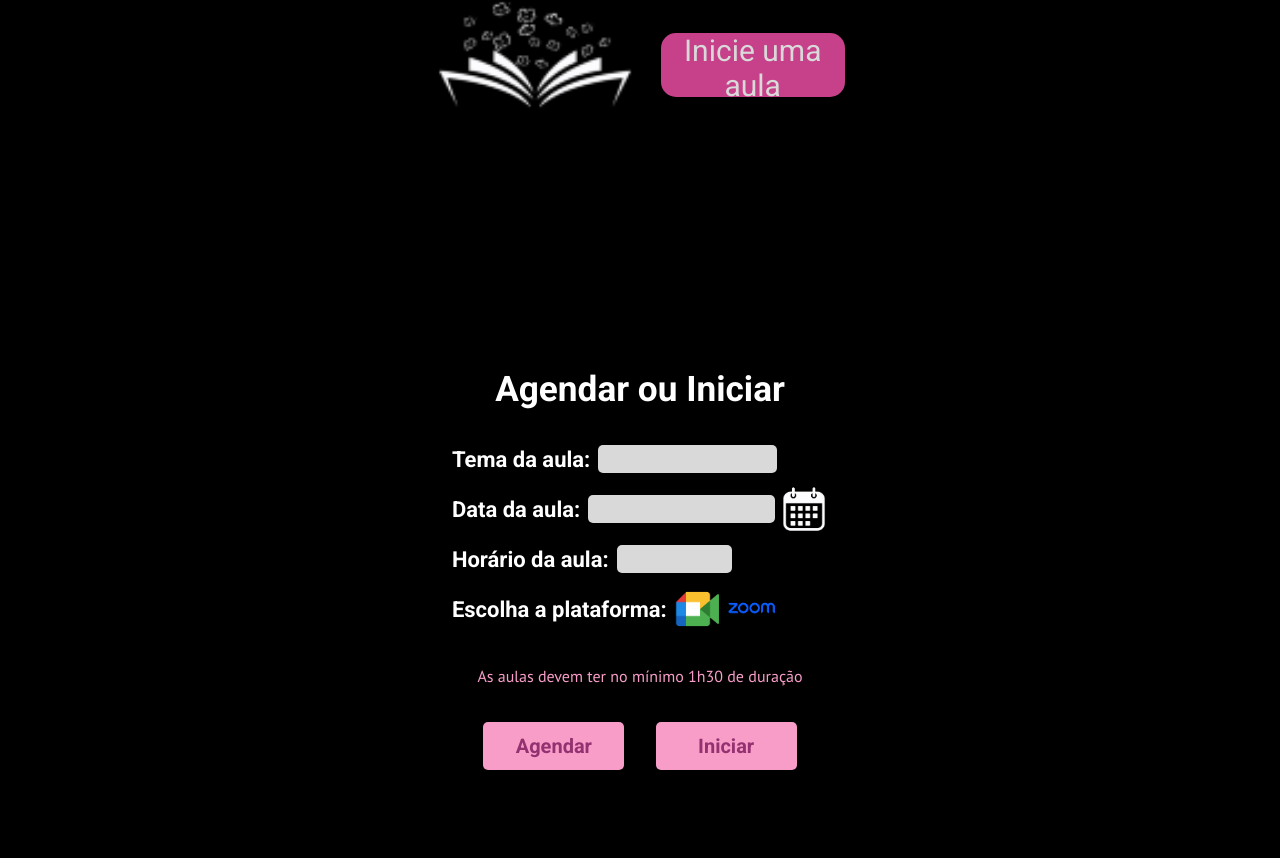
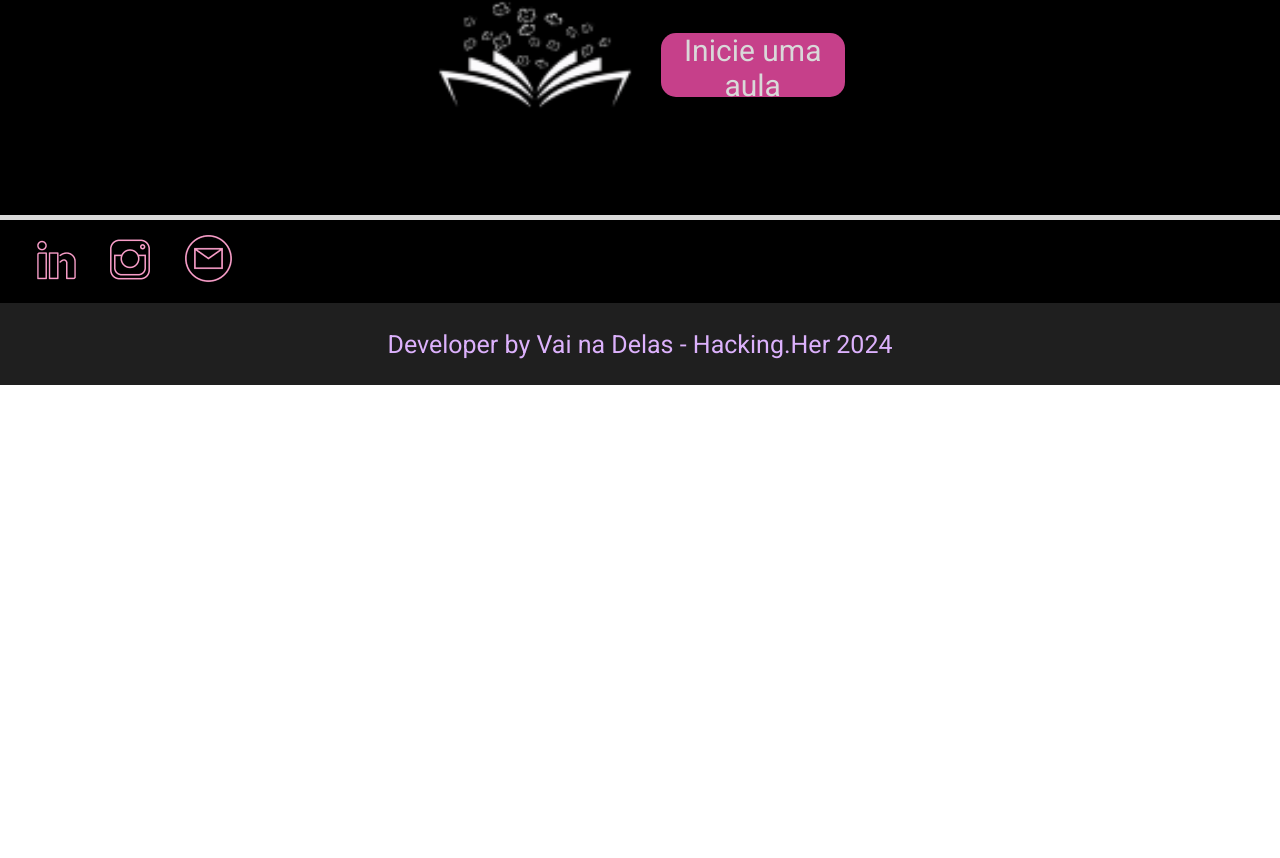
Before and after one commit to JoyAssis/vainadelas, a React (Vite) app: page /progresso in a window 1280 px wide. Shown: the part 1302-2160 px from the top of the page. After the commit the page ends 1687 px from the top, so only its background shows below. Built offline with nearby package versions, Linux system fonts and the light colour scheme; sample sign-in values are in the browser's storage.

Commit message:
página de progresso

```diff
--- a/src/Paginas/Progresso.jsx
+++ b/src/Paginas/Progresso.jsx
@@ -11,8 +11,7 @@ import SeloVerificado from "../assets/imagensVantagens/seloVerificado.png"
 import Data from '../assets/data.png';
 import Meet from '../assets/meet.png';
 import Zoom from '../assets/zoom.png';
-
-
+import {useState} from "react";
 
 const ProgressoContainer = styled.section`
     background-color: #000;
@@ -329,6 +328,11 @@ const DivButton = styled.div`
 `
 
 export default function Progresso() {
+
+  const [modalAgendar,setModalAgendar] = useState(false);
+
+  const fecharModalAgendar = () => setModalAgendar(false)
+
   return (
     <ProgressoContainer>
       <PerfilContainer>
@@ -371,24 +375,29 @@ export default function Progresso() {
         <DivButton>
             <div>
                 <img src={IconeIniciarSessao} alt="Icone de Iniciar Sessao" />
-                <button>Inicie uma aula</button>
+                <button onClick={()=> setModalAgendar(!modalAgendar)}>Inicie uma aula</button>
             </div>
         </DivButton>
       </TreineeSection>
-      <Agendar/>
+     {modalAgendar && <Agendar fecharModalAgendar={fecharModalAgendar}/>}
     </ProgressoContainer>
-
   )
 }
 
 
 
 const SectionModalAgendar = styled.section`
+position:absolute;
+top:112vh;
+border:solid #F89DC8;
+width:30vw;
+height:80vh;
+background-color:#000000;
+border-radius:30px;
 display:flex;
 align-items:center;
 justify-content:center;
 flex-direction:column;
-height:108vh;
 h2{
   margin-bottom:24px;
   font-size:2.2em;
@@ -412,7 +421,6 @@ label{
   height:50px;
   font-weight:bold;
   font-size:22px;
-  // border:solid;
 }
 
 `;
@@ -463,16 +471,16 @@ button{
   }
 }
 `;
-function Agendar() {
+function Agendar({fecharModalAgendar}) {
   return (
     <SectionModalAgendar>
       <h2>Agendar ou Iniciar</h2>
-      <FormModalAgenda>
+      <FormModalAgenda onSubmit={(e)=> e.preventDefault()}>
         <label>
           Tema da aula: <Inputs type="text" widthInput={'14vw'} required />
         </label>
         <label>
-          Data da aula: <Inputs type="text" widthInput={'14.6vw'} required />
+          Data da aula: <Inputs type="date" widthInput={'14.6vw'} required />
           <DataImg src={Data} alt="" />
         </label>
         <label>
@@ -485,7 +493,10 @@ function Agendar() {
         </label>
         <p>As aulas devem ter no mínimo 1h30 de duração</p>
         <ButtonsBox>
-          <button>Agendar</button>
+          <button onClick={()=> {
+            alert("Sua aula foi agendada, verifique seu e-mail cadastrado!")
+            fecharModalAgendar();
+            }}>Agendar</button>
           <button>Iniciar</button>
         </ButtonsBox>
       </FormModalAgenda>
```
